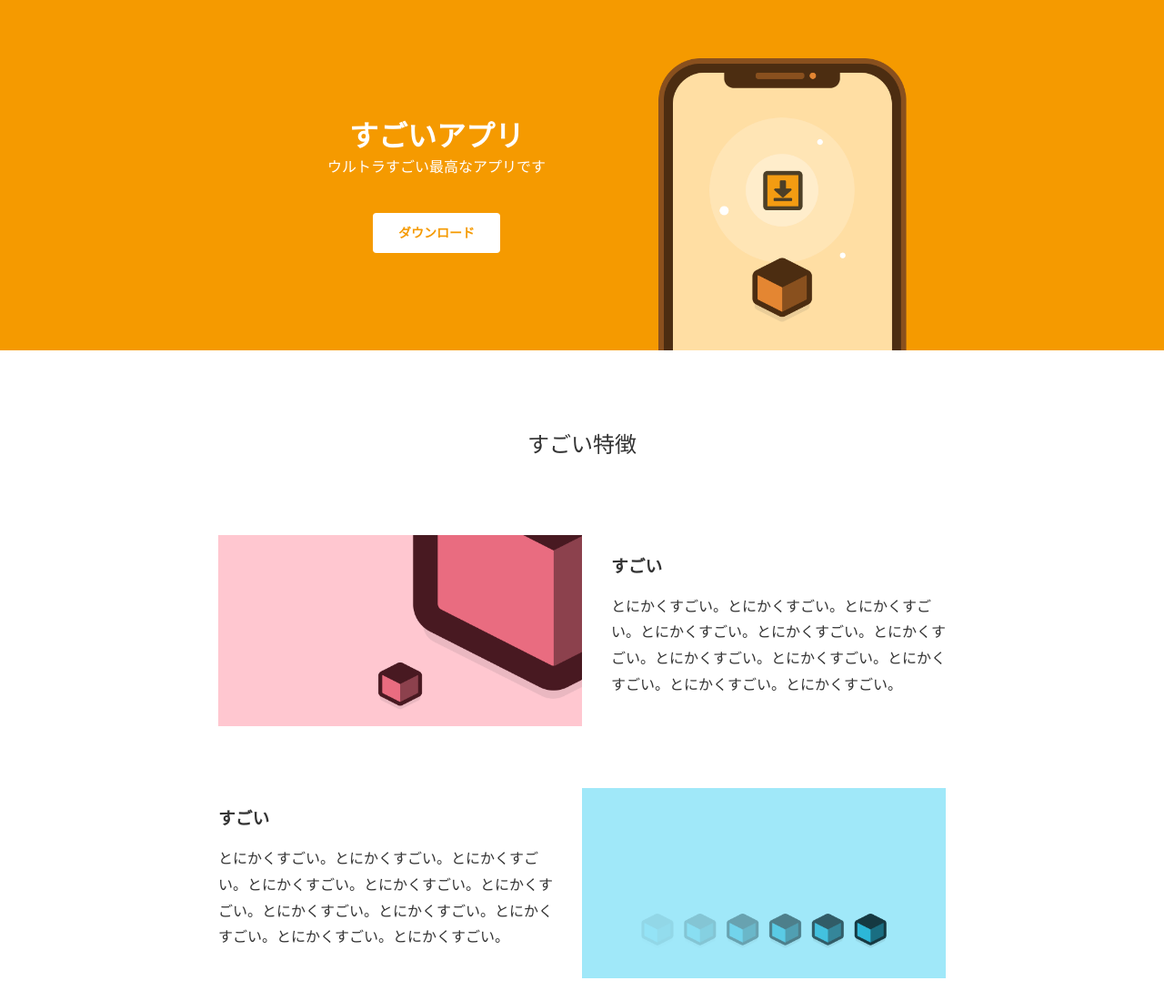
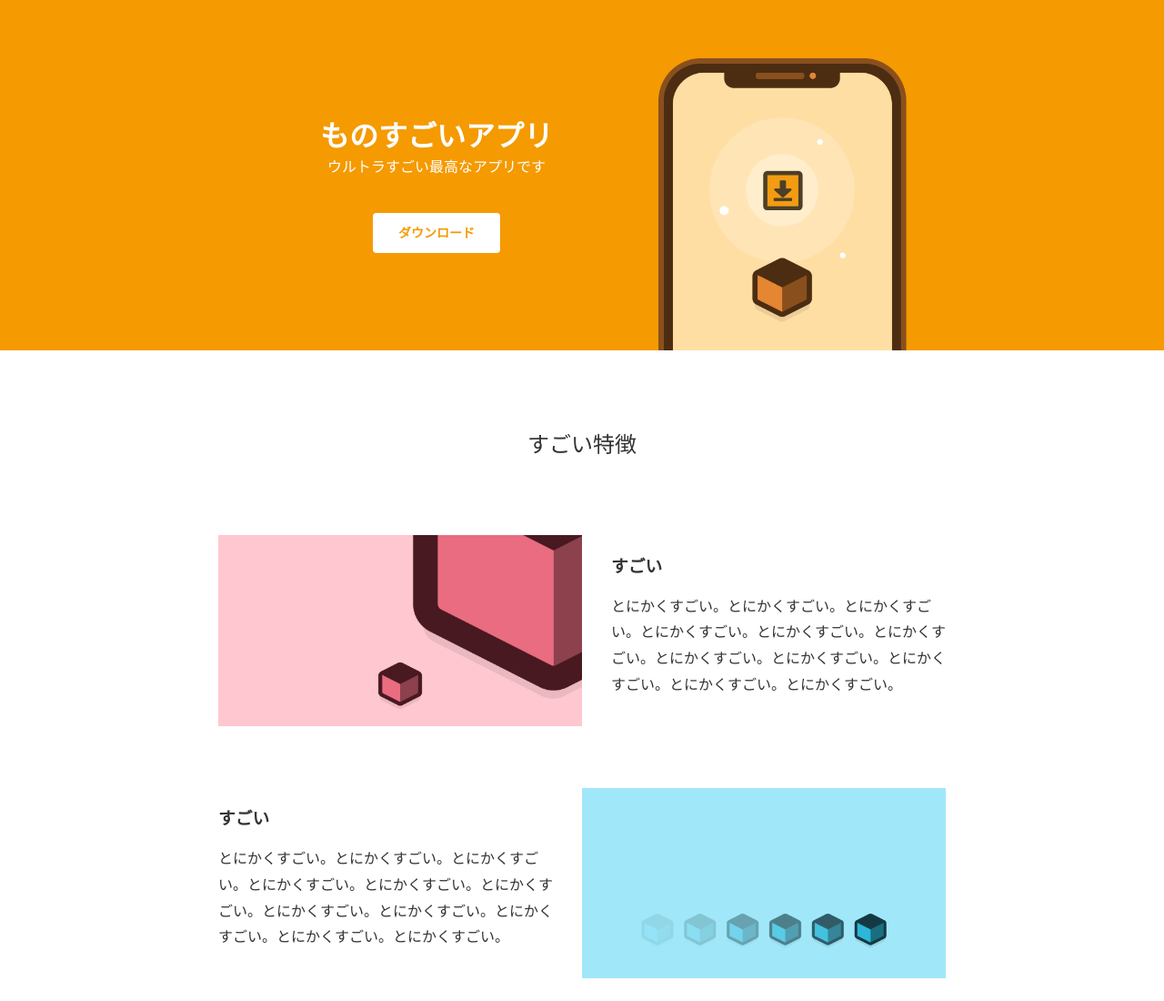
Before and after one commit to kenkurahashi/dotinstall.github.io, a plain HTML site: page index.html in a window 1280 px wide. Shown: the top 1100 px of the page at 91% size. Drawn offline with Linux system fonts and the light colour scheme.

Commit message:
Add files via upload

```diff
--- a/index.html
+++ b/index.html
@@ -3,7 +3,7 @@
   <head>
     <meta charset="utf-8">
     <meta name="viewport" content="width=device-width, initial-scale=1">
-    <title>すごいアプリ</title>
+    <title>ものすごいアプリ</title>
     <link rel="stylesheet" href="css/styles.css">
     <link rel="icon" href="favicon.ico">
   </head>
@@ -11,7 +11,7 @@
     <header>
       <div class="container">
         <div class="info">
-          <h1>すごいアプリ</h1>
+          <h1>ものすごいアプリ</h1>
           <p>ウルトラすごい最高なアプリです</p>
           <a href="" class="btn">ダウンロード</a>
         </div>
```
